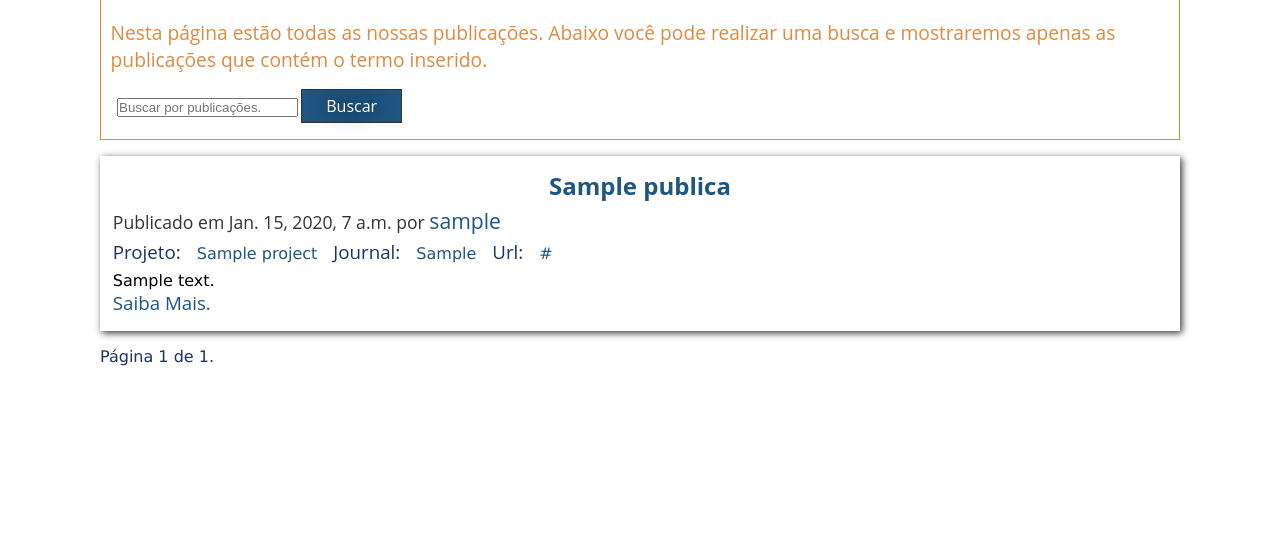
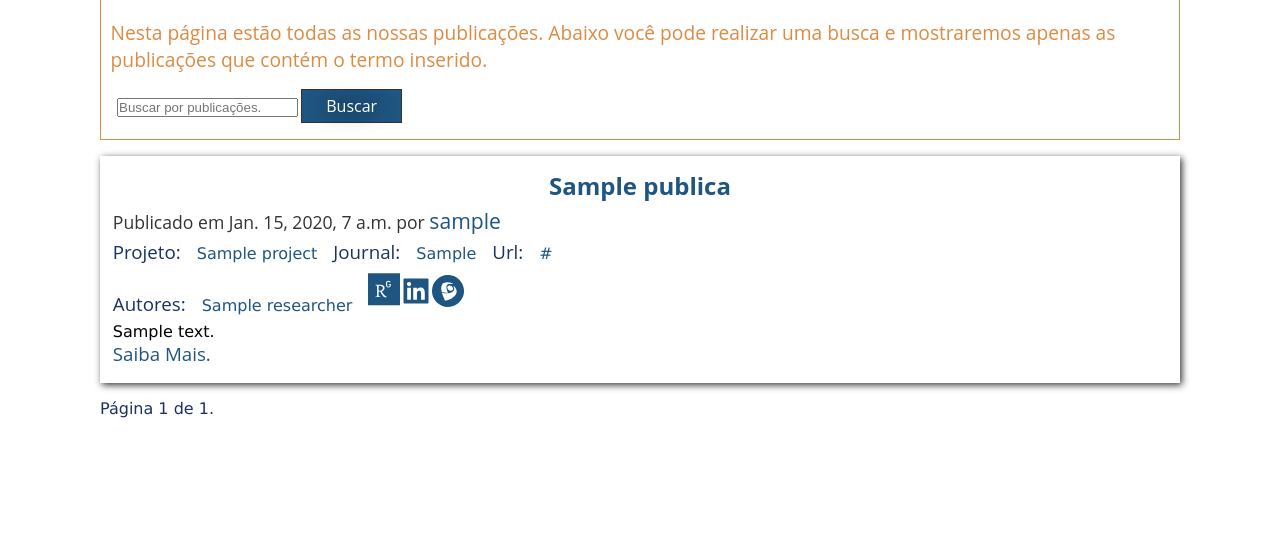
Before and after one commit to DeckerDe/site_cermat, a Django app: page /publica/ in a window 1280 px wide. Shown: the part 216-775 px from the top of the page. Run offline with Django 3.2, Linux system fonts and the light colour scheme; tables that the repository leaves empty hold one stand-in row (values such as "Sample post").

Commit message:
researcher in the list

```diff
--- a/cermat/publica/models.py
+++ b/cermat/publica/models.py
@@ -15,10 +15,13 @@ class Researcher(models.Model):
     linkedin = models.URLField(blank=True)
     lattes = models.URLField(blank=True)
 
+    def __str__(self):
+        return self.name
+
 
 class PublishedManager(models.Manager):
     def get_queryset(self):
-        return super(PublishedManager,self).get_queryset().filter(status='publicado')
+        return super(PublishedManager, self).get_queryset().filter(status='publicado')
 
 
 class Project(models.Model):
--- a/cermat/publica/views.py
+++ b/cermat/publica/views.py
@@ -30,7 +30,7 @@ def post_list(request):
     except EmptyPage:
         # if page is out of range deliver last page of results
         posts = paginator.page(paginator.num_pages)
-    return render(request, 'publica/list.html', {'page':page, 'posts': posts})
+    return render(request, 'publica/list.html', {'page': page, 'posts': posts})
 
 
 def post_detail(request, year, month, day, post):
--- a/cermat/static/css/project.css
+++ b/cermat/static/css/project.css
@@ -674,6 +674,15 @@ p {
   color: #1B3066;
 }
 
+.author_list_icon {
+  width: 2em;
+  fill: #1F5581;
+}
+
+.author_list_icon path {
+  fill: #1F5581;
+}
+
 .post_body {
   word-wrap: break-word;
   margin-top: 1em;
--- a/cermat/static/sass/project.scss
+++ b/cermat/static/sass/project.scss
@@ -720,6 +720,13 @@ p {
 .pagination{
   color: $space_blue;
 }
+.author_list_icon{
+  width: 2em;
+  fill: $usa_blue;
+  path{
+    fill: $usa_blue;
+  }
+}
 /////////////////PUBLICA DETAIL/////////////////////////////////
 .post_body{
   word-wrap: break-word;
--- a/cermat/templates/publica/list.html
+++ b/cermat/templates/publica/list.html
@@ -41,6 +41,22 @@
             <span> <a href="{{ post.url }}" >{{ post.url }}</a></span>
             {% endif %}
           </div>
+          <div class="list_heading"> <!-- TODO: Reorganizar esta parte. -->
+            <h3>Autores:</h3>
+              {% for researcher in post.researchers.all %}
+                <span>{{ researcher.name | capfirst }}</span>
+                <svg class="author_list_icon" xmlns="http://www.w3.org/2000/svg" xmlns:xlink="http://www.w3.org/1999/xlink" aria-hidden="true" focusable="false" style="-ms-transform: rotate(360deg); -webkit-transform: rotate(360deg); transform: rotate(360deg);" preserveAspectRatio="xMidYMid meet" viewBox="0 0 448 512">
+                  <a href="{{ object.researchgate }}" ><path d="M0 32v448h448V32H0zm262.2 334.4c-6.6 3-33.2 6-50-14.2c-9.2-10.6-25.3-33.3-42.2-63.6c-8.9 0-14.7 0-21.4-.6v46.4c0 23.5 6 21.2 25.8 23.9v8.1c-6.9-.3-23.1-.8-35.6-.8c-13.1 0-26.1.6-33.6.8v-8.1c15.5-2.9 22-1.3 22-23.9V225c0-22.6-6.4-21-22-23.9V193c25.8 1 53.1-.6 70.9-.6c31.7 0 55.9 14.4 55.9 45.6c0 21.1-16.7 42.2-39.2 47.5c13.6 24.2 30 45.6 42.2 58.9c7.2 7.8 17.2 14.7 27.2 14.7v7.3zm22.9-135c-23.3 0-32.2-15.7-32.2-32.2V167c0-12.2 8.8-30.4 34-30.4s30.4 17.9 30.4 17.9l-10.7 7.2s-5.5-12.5-19.7-12.5c-7.9 0-19.7 7.3-19.7 19.7v26.8c0 13.4 6.6 23.3 17.9 23.3c14.1 0 21.5-10.9 21.5-26.8h-17.9v-10.7h30.4c0 20.5 4.7 49.9-34 49.9zm-116.5 44.7c-9.4 0-13.6-.3-20-.8v-69.7c6.4-.6 15-.6 22.5-.6c23.3 0 37.2 12.2 37.2 34.5c0 21.9-15 36.6-39.7 36.6z" /></a>
+                </svg>
+                <svg class="author_list_icon" xmlns="http://www.w3.org/2000/svg" xmlns:xlink="http://www.w3.org/1999/xlink" aria-hidden="true" focusable="false" style="-ms-transform: rotate(360deg); -webkit-transform: rotate(360deg); transform: rotate(360deg);" preserveAspectRatio="xMidYMid meet" viewBox="0 0 1024 1024">
+                  <a href="{{ object.researchgate }}" ><path d="M880 112H144c-17.7 0-32 14.3-32 32v736c0 17.7 14.3 32 32 32h736c17.7 0 32-14.3 32-32V144c0-17.7-14.3-32-32-32zM349.3 793.7H230.6V411.9h118.7v381.8zm-59.3-434a68.8 68.8 0 1 1 68.8-68.8c-.1 38-30.9 68.8-68.8 68.8zm503.7 434H675.1V608c0-44.3-.8-101.2-61.7-101.2c-61.7 0-71.2 48.2-71.2 98v188.9H423.7V411.9h113.8v52.2h1.6c15.8-30 54.5-61.7 112.3-61.7c120.2 0 142.3 79.1 142.3 181.9v209.4z" /></a>
+                </svg>
+                <svg class="author_list_icon" clip-rule="evenodd" fill-rule="evenodd" image-rendering="optimizeQuality" shape-rendering="geometricPrecision" text-rendering="geometricPrecision" version="1.1" viewBox="0 0 225 225" xml:space="preserve" xmlns="http://www.w3.org/2000/svg">
+                  <a href="{{ object.researchgate }}" >
+                  <path class="fil0" d="m118 75c21-6 44 26 21 34s-45-26-21-34zm-26 106c-2-3-21-51-23-57 3 0 20 4 32 5 18 0 45-4 53-22 7-13-3-20-2-29 4 2 10 8 13 13 28 41-19 81-73 90zm-23-62c-5-17-7-36 3-52 2-4 6-8 10-10 21-13 58-2 66 5-5 6-39-9-46 15-4 17 8 40 9 47v2l-42-7zm-69-4c0 57 51 110 110 110 49 0 86-27 105-66 20-42 10-93-23-126-61-62-167-33-189 53-2 10-3 18-3 29z"/></a>
+                </svg>
+              {% endfor %}
+          </div>
           {{ post.body|safe|truncatewords_html:30 }}
           <h3>
             <a href="{{ post.get_absolute_url }}">Saiba Mais.</a>
```
Also changed, not shown: cermat/publica/forms.py (+11 -8 lines).
